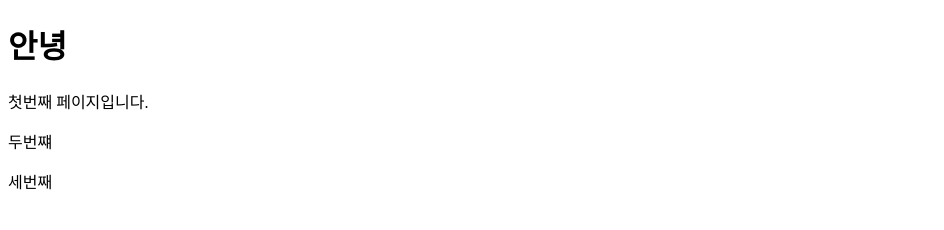
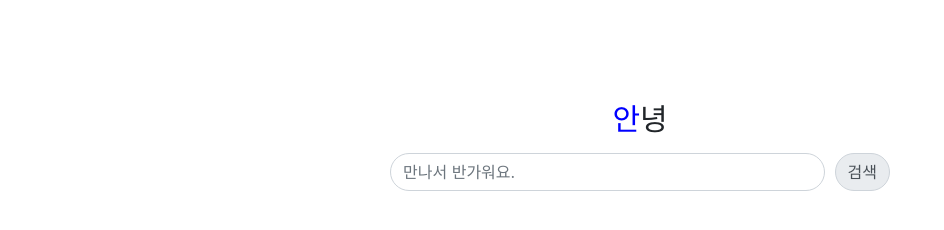
Before and after one commit to hyeonjun-river/project1, a plain HTML site: page index.html in a window 1280 px wide. Shown: the whole page, without its empty margins (0-944 px from the left). Drawn offline with nearby package versions, Linux system fonts and the light colour scheme.

Commit message:
검색창

```diff
--- /dev/null
+++ b/css/style.css
@@ -0,0 +1,17 @@
+h1{
+    text-align: center;
+    margin-top: 101px;
+    font-size: 30px;
+}
+
+h1 span:nth-child(1){
+    color : blue
+}
+
+.search-bar{
+    width : 500px;
+}
+
+.search-button{
+    margin-left: 10px;
+}
--- a/index.html
+++ b/index.html
@@ -7,12 +7,21 @@
     <meta name="naver-site-verification" content="a2747e61fc35473eeebea213a16d3f7ea43c892a" />
     <meta name="google-site-verification" content="9a1hy6E6EBNusXvGjRXAuLefqc0nTusxExnK8ljpxyE" />
     <link rel="icon" href="/favicon.ico" type="image/x-icon">
+    <link rel="stylesheet" href="https://stackpath.bootstrapcdn.com/bootstrap/4.4.1/css/bootstrap.min.css" integrity="sha384-Vkoo8x4CGsO3+Hhxv8T/Q5PaXtkKtu6ug5TOeNV6gBiFeWPGFN9MuhOf23Q9Ifjh" crossorigin="anonymous">
+    <link rel="stylesheet" href="/css/style.css">
+
+
 </head>
 <body>
-    <h1>안녕</h1>
-    <p>첫번째 페이지입니다.</p>
-    <p>두번쨰</p>
-    <p>세번째</p>
+    <h1><span>안</span><span>녕</span></h1>
+    <form action="https://www.google.com/search" method="GET">
+        <div class="mt-3 mx-auto search-bar input-group mb-3">
+            <input name="q" type="text" class="rounded-pill form-control" placeholder="만나서 반가워요." aria-label="Recipient's username" aria-describedby="basic-addon2">
+            <div class="search-button input-group-append">
+              <button type="submit" class="rounded-pill input-group-text" id="basic-addon2">검색</button>
+            </div>
+          </div>
+    </form>
 
 </body>
 </html>
```
